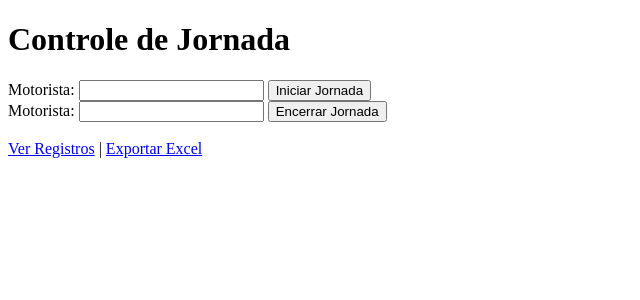
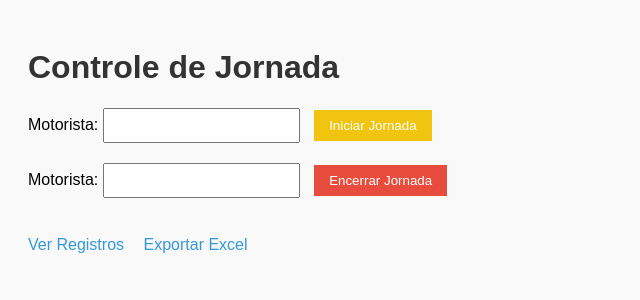
Before and after one commit to Hanselmorey/app-jornada, a Flask app: page / in a window 1280 px wide. Shown: the top 300 px of the page, without its empty margins (0-640 px from the left). Run offline with Flask 3, Linux system fonts and the light colour scheme.

Commit message:
Ajuste app.py

```diff
--- a/app.py
+++ b/app.py
@@ -1,10 +1,12 @@
+from flask import Flask, render_template, request, redirect, url_for, flash, send_file
+import mysql.connector
 import os
-import mysql.connector
-from flask import Flask, render_template, request, redirect, url_for, send_file
 import pandas as pd
 
 app = Flask(__name__)
+app.secret_key = "secreto123"  # necessário para flash funcionar
 
+# Configuração do banco usando as variáveis do Railway
 db_config = {
     "host": os.environ.get("MYSQLHOST"),
     "user": os.environ.get("MYSQLUSER"),
@@ -20,52 +22,82 @@ def get_connection():
 def index():
     return render_template("index.html")
 
-@app.route("/iniciar", methods=["POST"])
+@app.route("/iniciar", methods=["POST", "GET"])
 def iniciar_jornada():
-    motorista = request.form["motorista"]
-    conexao = get_connection()
-    cursor = conexao.cursor()
-    cursor.execute("INSERT INTO jornada (motorista, inicio) VALUES (%s, NOW())", (motorista,))
-    conexao.commit()
-    cursor.close()
-    conexao.close()
+    if request.method == "GET":
+        return redirect(url_for("index"))
+
+    motorista = request.form.get("motorista")
+    if not motorista:
+        flash("Informe o nome do motorista!", "error")
+        return redirect(url_for("index"))
+
+    try:
+        conexao = get_connection()
+        cursor = conexao.cursor()
+        cursor.execute("INSERT INTO jornada (motorista, inicio) VALUES (%s, NOW())", (motorista,))
+        conexao.commit()
+        cursor.close()
+        conexao.close()
+        flash(f"Jornada do motorista {motorista} iniciada com sucesso!", "success")
+    except Exception as e:
+        flash(f"Erro ao iniciar jornada: {str(e)}", "error")
     return redirect(url_for("index"))
 
-@app.route("/encerrar", methods=["POST"])
+@app.route("/encerrar", methods=["POST", "GET"])
 def encerrar_jornada():
-    motorista = request.form["motorista"]
-    conexao = get_connection()
-    cursor = conexao.cursor()
-    cursor.execute("""
-        UPDATE jornada
-        SET fim = NOW()
-        WHERE motorista = %s AND fim IS NULL
-        ORDER BY inicio DESC
-        LIMIT 1
-    """, (motorista,))
-    conexao.commit()
-    cursor.close()
-    conexao.close()
+    if request.method == "GET":
+        return redirect(url_for("index"))
+
+    motorista = request.form.get("motorista")
+    if not motorista:
+        flash("Informe o nome do motorista!", "error")
+        return redirect(url_for("index"))
+
+    try:
+        conexao = get_connection()
+        cursor = conexao.cursor()
+        cursor.execute("""
+            UPDATE jornada
+            SET fim = NOW()
+            WHERE motorista = %s AND fim IS NULL
+            ORDER BY inicio DESC
+            LIMIT 1
+        """, (motorista,))
+        conexao.commit()
+        cursor.close()
+        conexao.close()
+        flash(f"Jornada do motorista {motorista} encerrada com sucesso!", "success")
+    except Exception as e:
+        flash(f"Erro ao encerrar jornada: {str(e)}", "error")
     return redirect(url_for("index"))
 
 @app.route("/registros")
 def registros():
-    conexao = get_connection()
-    cursor = conexao.cursor(dictionary=True)
-    cursor.execute("SELECT * FROM jornada ORDER BY inicio DESC")
-    dados = cursor.fetchall()
-    cursor.close()
-    conexao.close()
+    try:
+        conexao = get_connection()
+        cursor = conexao.cursor(dictionary=True)
+        cursor.execute("SELECT * FROM jornada ORDER BY inicio DESC")
+        dados = cursor.fetchall()
+        cursor.close()
+        conexao.close()
+    except Exception as e:
+        flash(f"Erro ao buscar registros: {str(e)}", "error")
+        dados = []
     return render_template("registros.html", registros=dados)
 
 @app.route("/exportar")
 def exportar():
-    conexao = get_connection()
-    df = pd.read_sql("SELECT * FROM jornada", conexao)
-    conexao.close()
-    caminho = "jornadas.xlsx"
-    df.to_excel(caminho, index=False)
-    return send_file(caminho, as_attachment=True)
+    try:
+        conexao = get_connection()
+        df = pd.read_sql("SELECT * FROM jornada", conexao)
+        conexao.close()
+        caminho = "jornadas.xlsx"
+        df.to_excel(caminho, index=False)
+        return send_file(caminho, as_attachment=True)
+    except Exception as e:
+        flash(f"Erro ao exportar Excel: {str(e)}", "error")
+        return redirect(url_for("index"))
 
 if __name__ == "__main__":
     app.run(host="0.0.0.0", port=int(os.environ.get("PORT", 5000)))
--- a/templates/index.html
+++ b/templates/index.html
@@ -2,24 +2,74 @@
 <html>
 <head>
     <title>Controle de Jornada</title>
+    <style>
+        body {
+            font-family: Arial, sans-serif;
+            background-color: #f9f9f9;
+            padding: 20px;
+        }
+        h1 {
+            color: #333;
+        }
+        form {
+            margin-bottom: 20px;
+        }
+        input[type="text"] {
+            padding: 8px;
+            margin-right: 10px;
+        }
+        button {
+            padding: 8px 15px;
+            border: none;
+            color: white;
+            cursor: pointer;
+        }
+        .btn-iniciar { background-color: #f1c40f; }  /* amarelo */
+        .btn-encerrar { background-color: #e74c3c; } /* vermelho */
+        a {
+            margin-right: 15px;
+            text-decoration: none;
+            color: #3498db;
+        }
+        .flash-success {
+            background-color: #2ecc71;
+            color: white;
+            padding: 10px;
+            margin-bottom: 15px;
+        }
+        .flash-error {
+            background-color: #e74c3c;
+            color: white;
+            padding: 10px;
+            margin-bottom: 15px;
+        }
+    </style>
 </head>
 <body>
     <h1>Controle de Jornada</h1>
 
+    {% with messages = get_flashed_messages(with_categories=true) %}
+      {% if messages %}
+        {% for category, message in messages %}
+          <div class="flash-{{ category }}">{{ message }}</div>
+        {% endfor %}
+      {% endif %}
+    {% endwith %}
+
     <form method="POST" action="/iniciar">
         <label>Motorista:</label>
         <input type="text" name="motorista" required>
-        <button type="submit">Iniciar Jornada</button>
+        <button type="submit" class="btn-iniciar">Iniciar Jornada</button>
     </form>
 
     <form method="POST" action="/encerrar">
         <label>Motorista:</label>
         <input type="text" name="motorista" required>
-        <button type="submit">Encerrar Jornada</button>
+        <button type="submit" class="btn-encerrar">Encerrar Jornada</button>
     </form>
 
     <br>
-    <a href="/registros">Ver Registros</a> |
+    <a href="/registros">Ver Registros</a>
     <a href="/exportar">Exportar Excel</a>
 </body>
 </html>
```
Also changed, not shown: templates/registros.html (+31 -1 lines).
